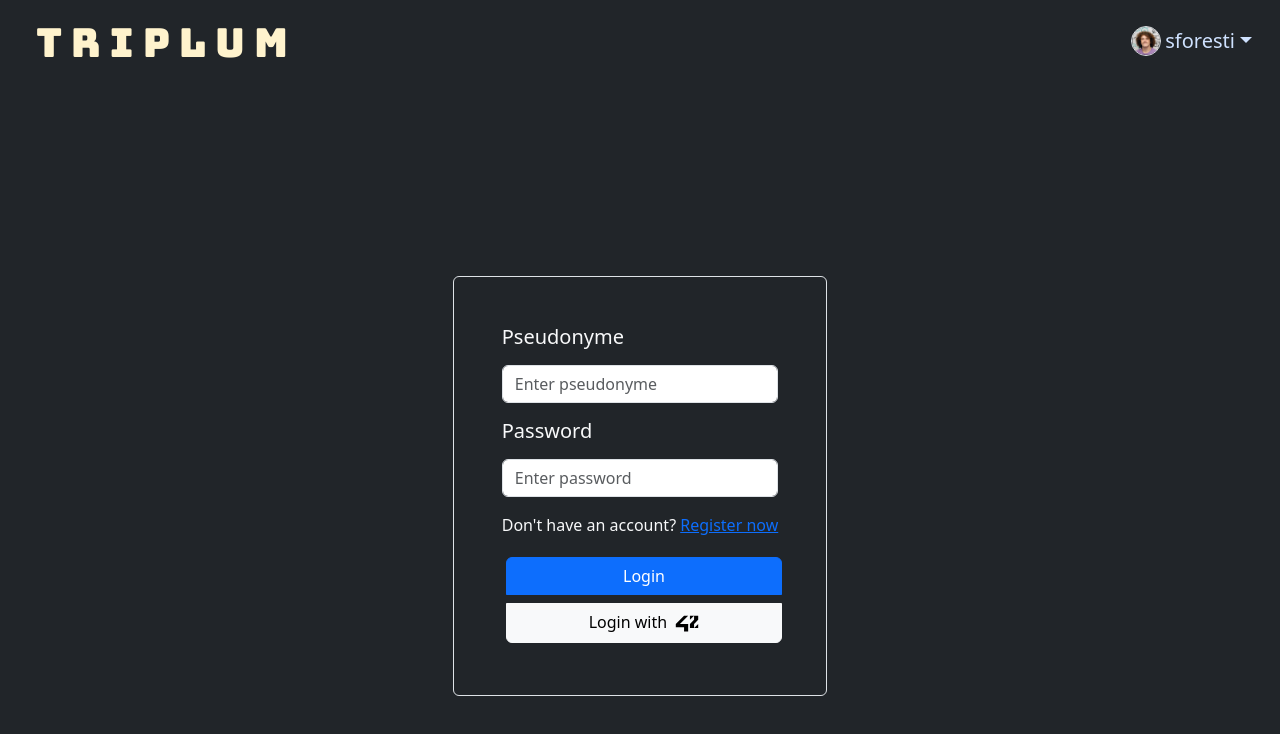
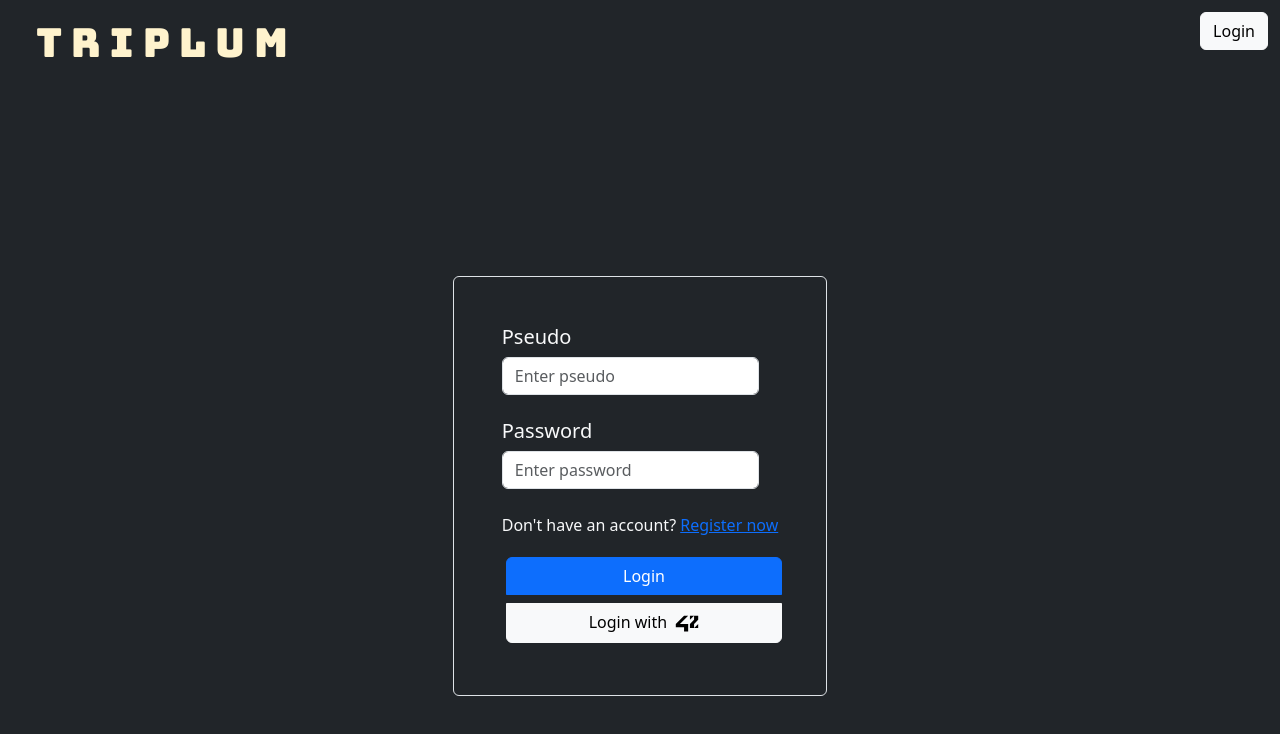
Before and after one commit to LuxoJr22/transcendence, a SvelteKit app in the folder frontend/: page /login in a window 1280 px wide. Shown: the top 734 px of the page. Built offline with nearby package versions, Linux system fonts and the light colour scheme; a web font is replaced by a local one.

Commit message:
Add basic login in frontend

```diff
--- a/frontend/src/routes/+layout.svelte
+++ b/frontend/src/routes/+layout.svelte
@@ -1,4 +1,16 @@
 <script>
+    import { onMount } from 'svelte'
+    import { isAuth, checkAuth } from '../stores/auth'
+    import { user, fetchUserData } from '../stores/users';
+
+
+    onMount(() => {
+        checkAuth()
+        if ($isAuth) {
+            fetchUserData();
+        }
+    })
+
     const img = new URL('$lib/assets/sforesti.jpg', import.meta.url).href
     const img1 = new URL('$lib/assets/img.webp', import.meta.url).href
 </script>
@@ -38,14 +50,19 @@
 <nav class="navbar">
     <div class="container-fluid">
         <a href="/" class="navbar-item navbar-brand fs-1 layout-title text-warning-subtle ms-4 opacity">t r i p l u m</a>
+        {#if $user}
             <div class="dropdown">
-            <a href="/" class="navbar-item navbar-brand text-primary-subtle opacity dropdown-toggle" role="button" data-bs-toggle="dropdown" aria-expanded="false"><img src={img} class="border border rounded-circle mb-1 me-1 responsive-img" width="30" height="30">sforesti</a>
+                <a href="/" class="navbar-item navbar-brand text-primary-subtle opacity dropdown-toggle" role="button" data-bs-toggle="dropdown" aria-expanded="false">
+                    <img src={img} class="border border rounded-circle mb-1 me-1 responsive-img" width="30" height="30">{$user.username}
+                </a>
                 <ul class="dropdown-menu" style="min-width: 0;">
                     <li><a class="dropdown-item text-start ps-2" href="/profile"><i class="bi-gear pe-2" style="font-size: 1.3rem; color: grey;"></i>settings</a></li>
                     <li><a class="dropdown-item text-danger text-start ps-2" href="#"><i class="bi-box-arrow-right pe-2" style="font-size: 1.3rem; color: red;"></i>logout</a></li>
                 </ul>
             </div>
-
+        {:else}
+            <a href="/login" class="btn btn-light mb-4" >Login</a>
+        {/if}
     </div>
 </nav>
 
--- a/frontend/src/routes/login/+page.svelte
+++ b/frontend/src/routes/login/+page.svelte
@@ -1,25 +1,59 @@
-<script>
+<script>;
+    import { goto } from '$app/navigation';
+    import { isAuth } from '../../stores/auth';
+
+    let username = '';
+    let password = '';
+    let errorMessage = '';
+
+    async function loginUser() {
+        const response = await fetch('/api/token/', {
+            method: 'POST',
+            headers: {
+                'Content-Type': 'application/json',
+            },
+            body: JSON.stringify({ username, password }),
+        });
+
+        const data = await response.json();
+
+        if (response.ok) {
+            console.log('Login success');
+            localStorage.setItem('access_token', data.access);
+            localStorage.setItem('refresh_token', data.refresh);
+            isAuth.set(true);
+            goto('/')
+        } else {
+            console.error('Login failed');
+            errorMessage = data.detail;
+        }
+    }
+
     const logo42 = new URL('$lib/assets/42_Logo.svg', import.meta.url).href
 </script>
 
 <div class="container-fluid" style="height:100vh;">
     <div class="d-flex justify-content-center align-items-center" style="height:100%;">
-        <div class="p-5 border rounded">
+        <form on:submit|preventDefault="{loginUser}" class="p-5 border rounded">
             <div class="mb-3">
-                <label for="formGroupExampleInput" class="form-label text-light"><h5>Pseudonyme</h5></label>
-                <input type="text" class="form-control" id="formGroupExampleInput" placeholder="Enter pseudonyme">
+                <label for="formGroupExampleInput" class="form-label text-light">
+                    <h5>Pseudo</h5>
+                    <input type="text" bind:value="{username}" class="form-control" id="formGroupExampleInput" placeholder="Enter pseudo">
+                </label>
             </div>
             <div class="mb-3">
-                <label for="formGroupExampleInput" class="form-label text-light"><h5>Password</h5></label>
-                <input type="password" class="form-control" id="formGroupExampleInput" placeholder="Enter password">
+                <label for="formGroupExampleInput" class="form-label text-light">
+                    <h5>Password</h5>
+                    <input type="password" bind:value="{password}" class="form-control" id="formGroupExampleInput" placeholder="Enter password">
+                </label>
             </div>
             <div>
                 <p class="text-light">Don't have an account? <a href="/register">Register now</a></p>
             </div>
             <div class="btn-group-vertical col-12" role="group" aria-label="Vertical button group">
-                <button type="button" class="m-1 btn btn-primary">Login</button>
+                <button type="submit" class="m-1 btn btn-primary">Login</button>
                 <a href="https://api.intra.42.fr/oauth/authorize?client_id=u-s4t2ud-695587cb7aebd8ec53be9fd30a29b6ddc80fb47b198a9b1601abfc4a9792217b&redirect_uri=http%3A%2F%2Fc3r2p3%3A8080%2F&response_type=code" type="button" class="m-1 btn btn-light">Login with <img src={logo42} alt="" class="ms-1" style="height:1.5rem;"/></a>
             </div>
-        </div>
+        </form>
     </div>
 </div>
--- /dev/null
+++ b/frontend/src/stores/auth.js
@@ -0,0 +1,13 @@
+import { writable } from 'svelte/store';
+
+export const isAuth = writable(false);
+
+export function checkAuth() {
+	const token = localStorage.getItem('access_token');
+
+	if (token) {
+		isAuth.set(true);
+	} else {
+		isAuth.set(false);
+	}
+}
--- /dev/null
+++ b/frontend/src/stores/users.js
@@ -0,0 +1,26 @@
+import { writable } from 'svelte/store'
+
+export const user = writable(null);
+
+export async function fetchUserData() {
+    const token = localStorage.getItem('access_token');
+
+    if (token) {
+        try {
+            const response = await fetch('/api/user/', {
+                headers: {
+                    'Authorization': `Bearer ${token}`,
+                },
+            });
+
+            if (response.ok) {
+                const data = await response.json();
+                user.set(data);
+            } else {
+                console.error('Failed to fetch user data');
+            }
+        } catch (error) {
+            console.error('Error fetching user data:', error);
+        }
+    }
+}
```
Also changed, not shown: frontend/src/routes/register/+page.svelte (+6 -2 lines). Lines whose indentation alone changed are shown as unchanged.
